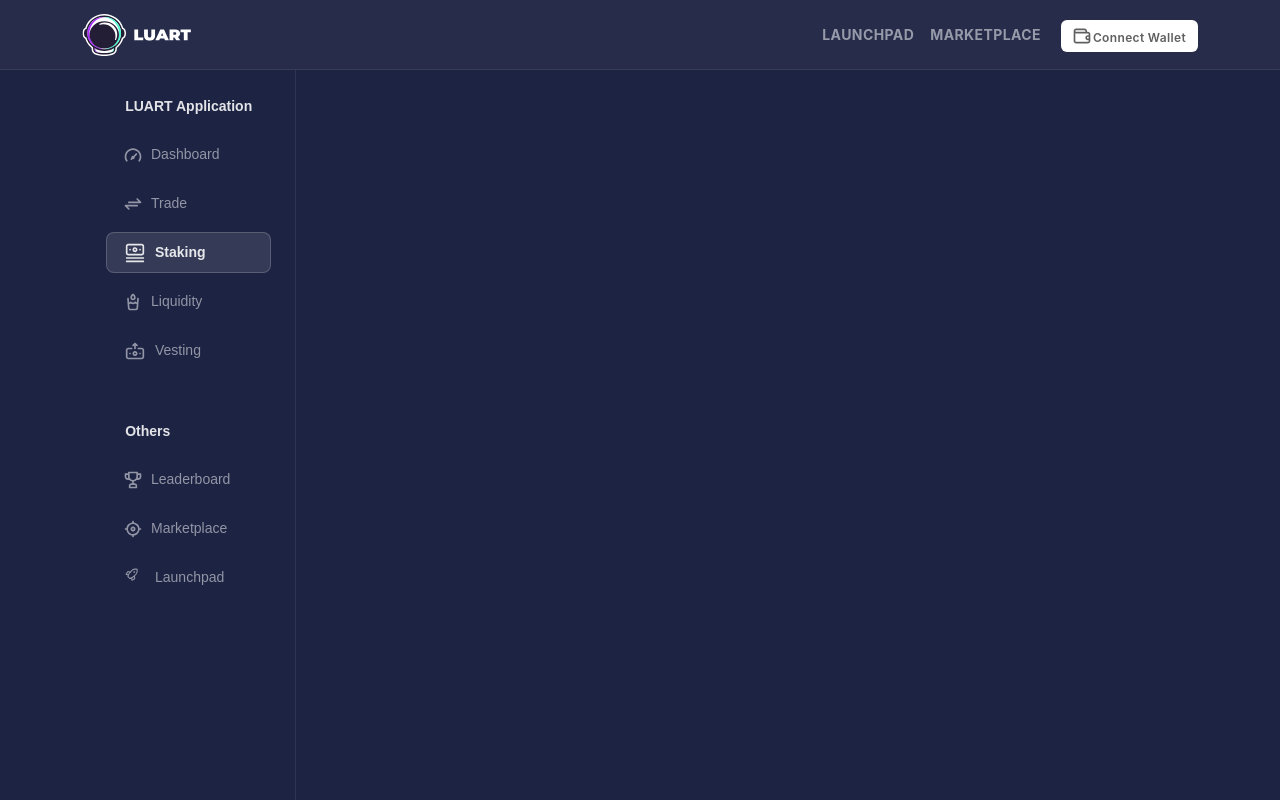
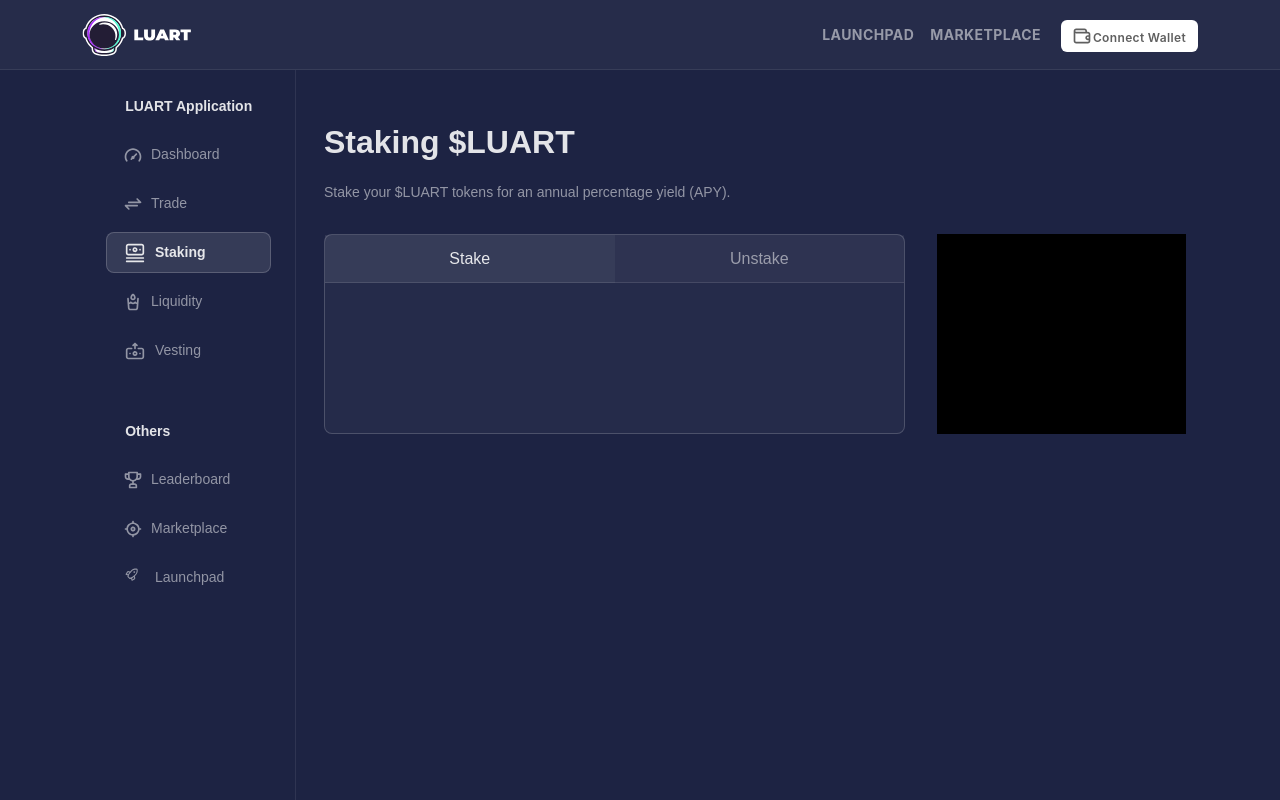
Before and after one commit to asadalicode/luart_dashboard, a React (Create React App) app: page / in a window 1280 px wide. Shown: the top 800 px of the page. Built offline with nearby package versions, Linux system fonts and the light colour scheme.

Commit message:
staking form init

```diff
--- a/src/App.scss
+++ b/src/App.scss
@@ -3,6 +3,7 @@
   --offWhite: rgba(255, 255, 255, 0.52);
   --offBlack: rgba(33, 33, 33, 0.72) !important;
   --successColor: rgb(34, 237, 166);
+  --borderColor:rgba(255, 255, 255, 0.18);
 }
 
 
--- a/src/App.tsx
+++ b/src/App.tsx
@@ -5,6 +5,7 @@ import Footer from './modules/shared/components/footer/footer';
 import { useState } from 'react';
 import SideNavbar from './modules/shared/components/sideNavbar/sideNavbar';
 import { Style } from '@mui/icons-material';
+import Staking from './modules/home/components/staking/staking';
 
 function App() {
   const [isMobileNavbarOpen, setIsMobileNavbarOpen] = useState(false);
@@ -21,11 +22,14 @@ function App() {
         <>
           <div className="container">
 
-          <div className="d-flex">
-            <div className="sideBar">
-              <SideNavbar />
+            <div className="d-flex">
+              <div className="sideBar">
+                <SideNavbar />
+              </div>
+              <div className="ms-3 container-fluid">
+              <Staking />
+              </div>
             </div>
-          </div>
           </div>
           <Footer />
         </>
--- /dev/null
+++ b/src/modules/home/components/staking/staking.module.scss
@@ -0,0 +1,88 @@
+@import "../../../../theme/mixings.scss";
+
+.container {
+    .title {
+        margin: 0px;
+        margin-bottom: 1rem;
+        font-size: 2rem;
+        font-weight: 700;
+        color: var(--white);
+        line-height: 48px;
+    }
+
+    .description {
+        margin: 0px 0px 2rem;
+        font-size: 14px;
+        line-height: 20px;
+        color: var(--offWhite);
+    }
+
+    .flexBox {
+        width: 100%;
+        gap: 2rem;
+
+        .form {
+            width: 70%;
+            height: 200px;
+            background: rgba(255, 255, 255, 0.04);
+            box-sizing: border-box;
+            border: 1px solid var(--borderColor);
+            border-radius: 0.5rem;
+
+            .btnContainer {
+                .selectedBtn {
+                    color: var(--white) !important;
+                    background: rgba(255, 255, 255, 0.08) !important;
+                }
+
+                .btn {
+                    flex: 1;
+                    background: rgba(255, 255, 255, 0.04);
+                    text-transform: none;
+                    color: rgba(255, 255, 255, 0.52);
+                    font-size: 16px;
+                    opacity: 1;
+                    border: none;
+                    height: 3rem;
+                    transition: color 350ms ease 0s;
+                    position: relative;
+                    border-bottom: 1px solid rgba(255, 255, 255, 0.11);
+                }
+            }
+        }
+
+        .overview {
+            width: 30%;
+            height: 200px;
+            background-color: black;
+        }
+
+        @include for-size(phone-only) {
+            flex-direction: column;
+
+            .form {
+                order: 2;
+                width: 100%;
+            }
+
+            .overview {
+                order: 1;
+                width: 100%;
+            }
+        }
+
+        @include for-size(tablet-portrait-up) {
+            flex-direction: column;
+
+            .form {
+                order: 2;
+                width: 100%;
+            }
+
+            .overview {
+                order: 1;
+                width: 100%;
+            }
+        }
+    }
+}
--- /dev/null
+++ b/src/modules/home/components/staking/staking.tsx
@@ -0,0 +1,29 @@
+import Style from "./staking.module.scss";
+
+const Staking = () => {
+    return (
+        <div className={` mt-5  ${Style.container}`}>
+
+            <h5 className={Style.title}>
+                Staking $LUART
+            </h5>
+            <p className={Style.description}>
+                Stake your $LUART tokens for an annual percentage yield (APY).
+            </p>
+            <div className={`${Style.flexBox} d-flex`}>
+                <div className={Style.form}>
+                    <div className={`d-flex ${Style.btnContainer}`}>
+                        <button className={`${Style.btn} ${Style.selectedBtn}`}>Stake</button>
+                        <button className={Style.btn}>Unstake</button>
+                    </div>
+                </div>
+                <div className={Style.overview}>
+
+                </div>
+            </div>
+
+        </div>
+
+    );
+}
+export default Staking;
```
